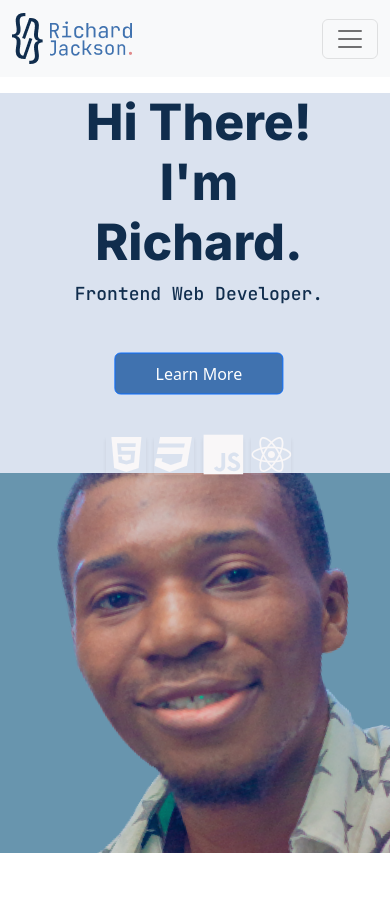
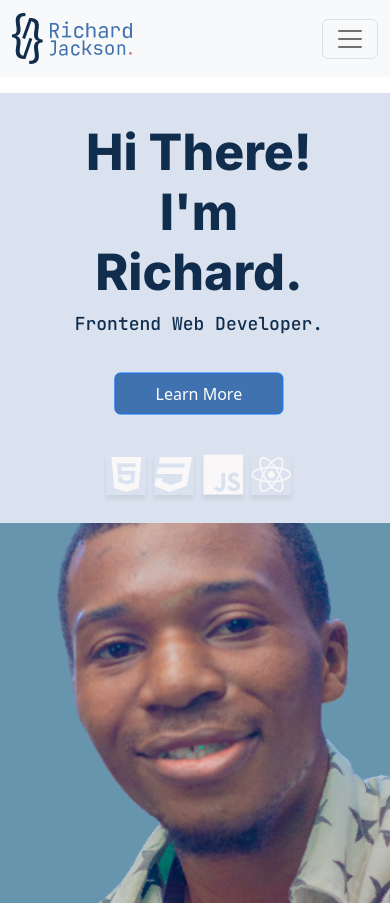
Before and after one commit to Richardjackson-web/myPortfolio, a React (Create React App) app: page / in a window 390 px wide. Before the commit the page ends 853 px from the top, so only its background shows below. Built offline with nearby package versions, Linux system fonts and the light colour scheme.

Commit message:
Adjusted height in the hero section

```diff
--- a/src/Pages/Home/Home.css
+++ b/src/Pages/Home/Home.css
@@ -95,7 +95,7 @@ box-shadow: 0px 4px 4px rgba(0, 0, 0, 0.07);
 @media screen and (max-width:480px) {
     .boxOne{
         width: 100%;
-        height: 380px;
+        height: 430px;
     }
     .boxTwo{
         width: 100%;
@@ -104,6 +104,9 @@ box-shadow: 0px 4px 4px rgba(0, 0, 0, 0.07);
     .home-text{
         font-size: 50px;
     }
+    .home-button{
+        margin-top: 20px;
+    }
     .hold{
         text-align: center;
     }
```
